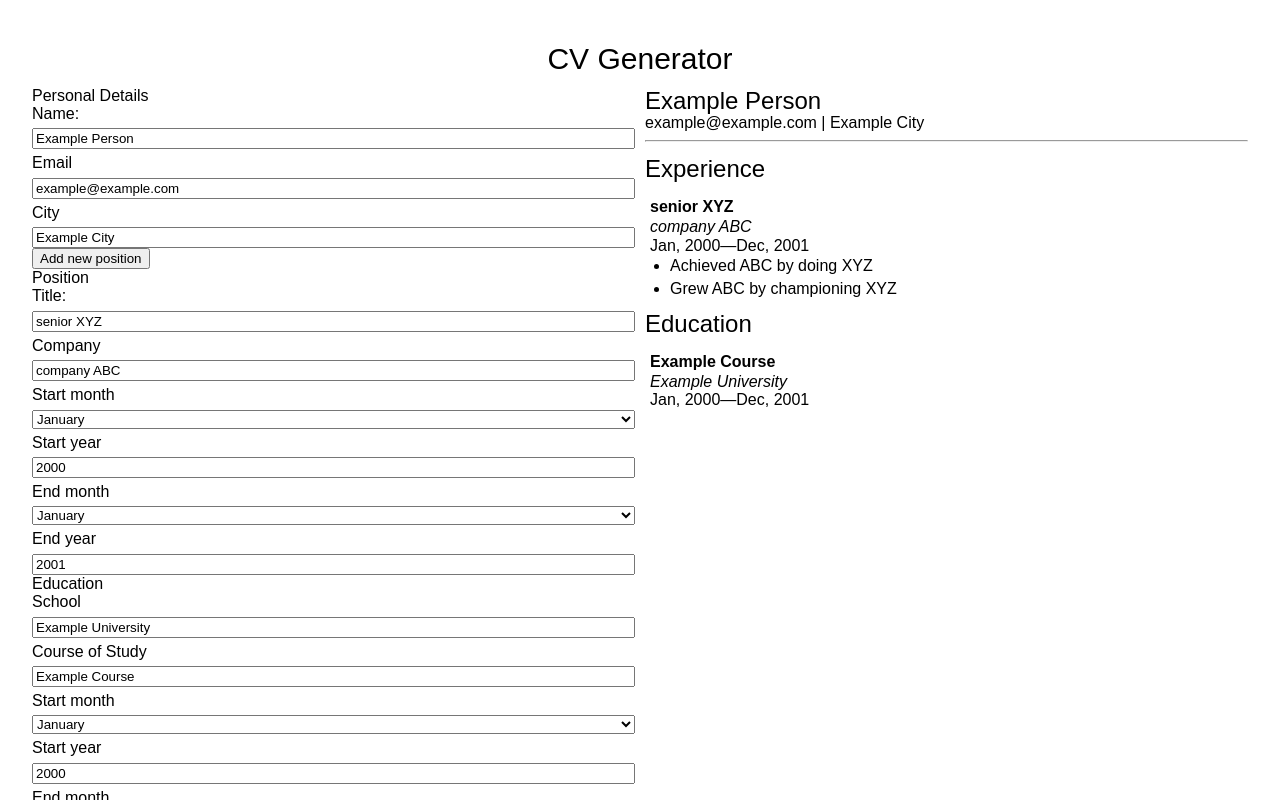
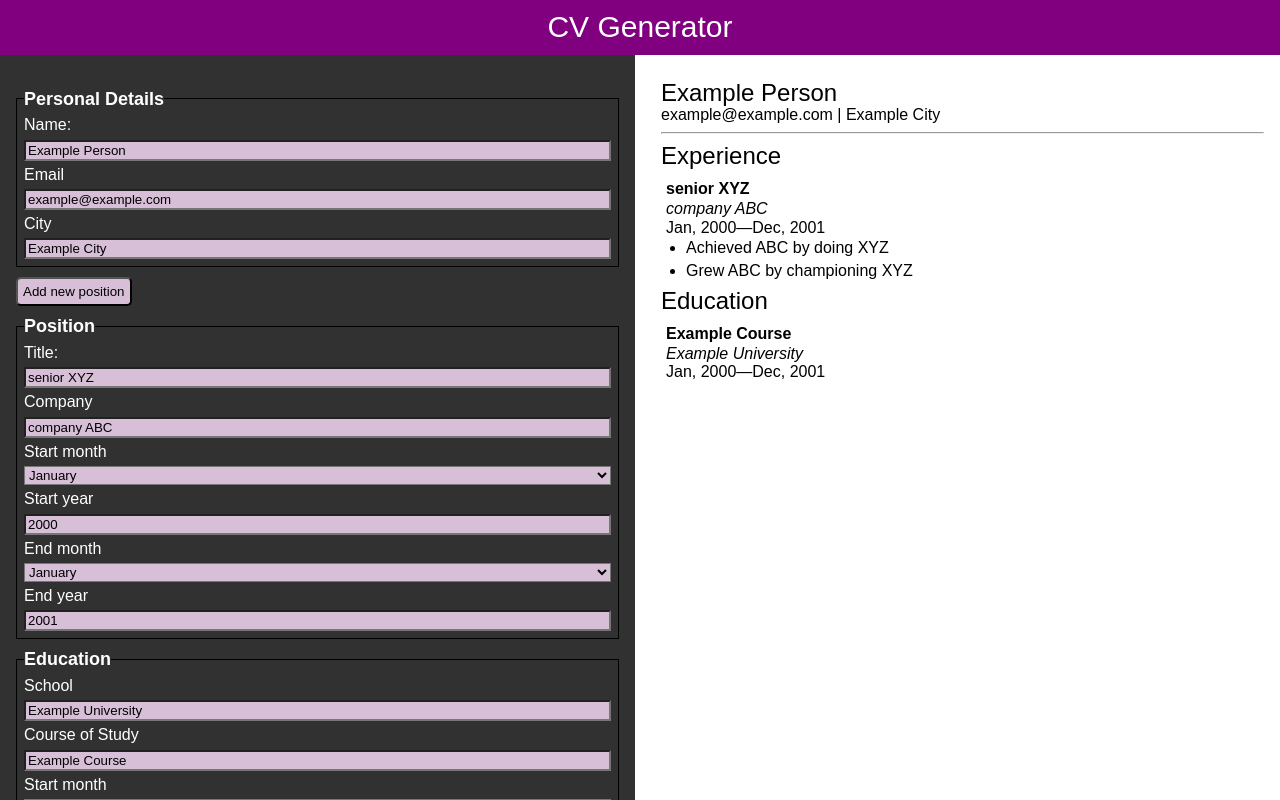
Before and after one commit to weitingyp/odin-cv-generator, a React (Vite) app: page / in a window 1280 px wide. Shown: the top 800 px of the page. Built offline with nearby package versions, Linux system fonts and the light colour scheme.

Commit message:
fix: add page styling

```diff
--- a/src/App.css
+++ b/src/App.css
@@ -1,7 +1,6 @@
 #root {
   max-width: 1280px;
   margin: 0 auto;
-  padding: 2rem;
 }
 
 #container{
--- a/src/components.css
+++ b/src/components.css
@@ -1,5 +1,7 @@
 #header{
     text-align: center;
+    background-color: purple;
+    color: white;
 }
 
 #main-container{
@@ -11,13 +13,40 @@
 #cv-form-container, #generated-cv-container{
     display: flex;
     flex-direction: column;
-    gap: 5px;
+    padding: 1.5rem 1rem;
+}
+
+#cv-form-container{
+    background-color: rgb(49, 49, 49);
+    color: white;
+}
+
+legend{
+    font-weight: bold;
+    font-size: 18px;
 }
 
 fieldset{
     display: flex;
     flex-direction: column;
     gap: 5px;
+    border: 1px solid black;
+    padding: 7px;
+    margin: 10px 0px;
+}
+
+input, select, form button{
+    background-color: thistle;
+}
+
+form button{
+    padding: 5px 5px;
+    border-radius: 5px;
+}
+
+form button:hover{
+    background-color: plum;
+    cursor: pointer;
 }
 
 li{
```
